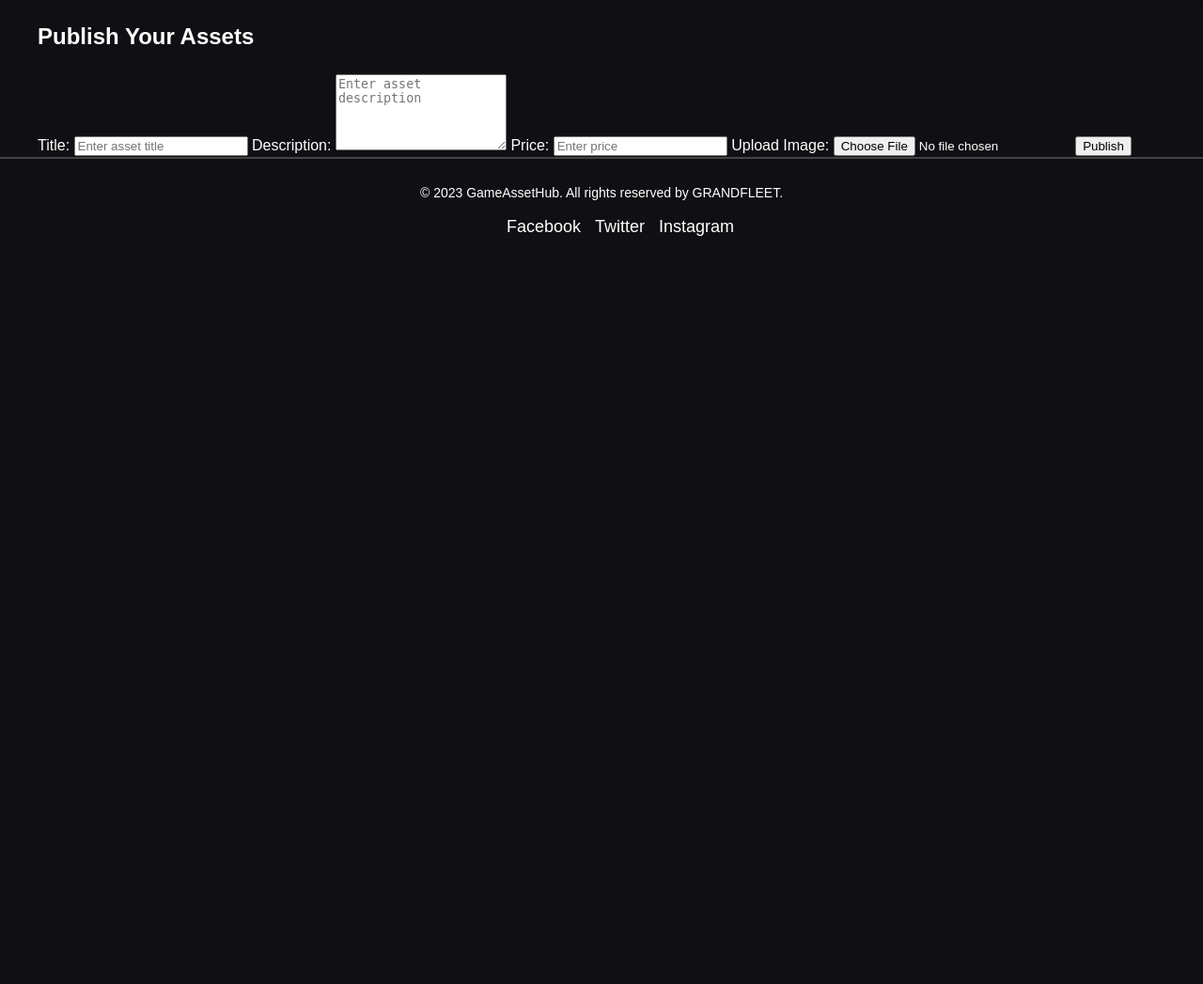
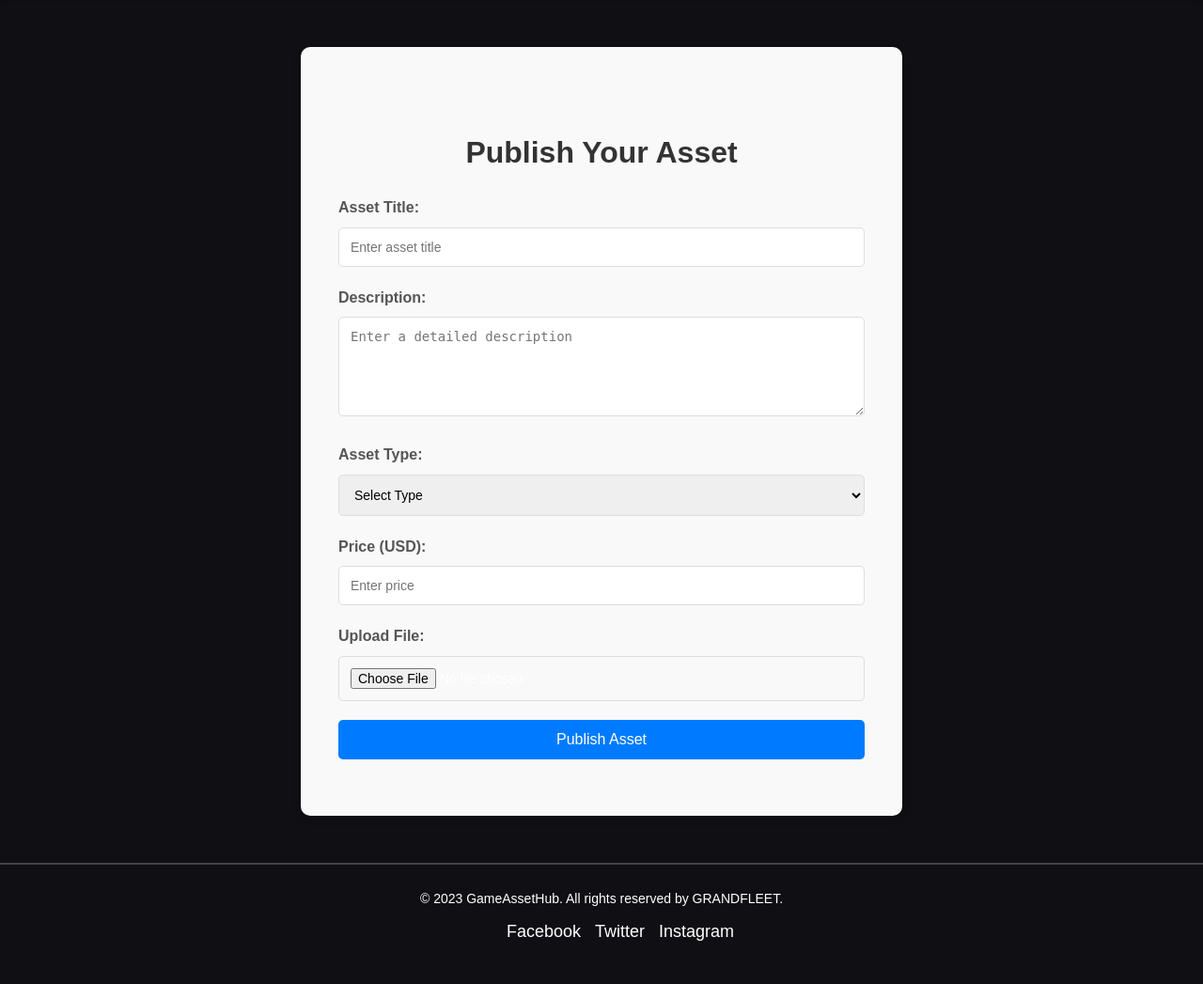
Before and after one commit to tasifhe/GameAssetHub, a Django app: page /publish/ in a window 1280 px wide. Shown: the part 112-1159 px from the top of the page at 94% size. Before the commit the page ends 363 px from the top, so only its background shows below. Run offline with Django 4.2, Linux system fonts and the light colour scheme.

Commit message:
minor change

```diff
--- a/assets/static/css/styles.css
+++ b/assets/static/css/styles.css
@@ -165,13 +165,16 @@ body {
 .profile-dropdown .dropdown-menu {
     display: none;
     position: absolute;
-    top: calc(100% + 10px); /* Added spacing below the button */
+    top: 100%;
     right: 0;
-    background-color: #222; /* Darker dropdown background */
-    box-shadow: 0 4px 8px rgba(0, 0, 0, 0.2); /* Enhanced shadow */
-    border-radius: 8px;
+    background-color: #fff;
+    border: 1px solid #ddd;
+    border-radius: 5px;
+    box-shadow: 0 4px 8px rgba(0, 0, 0, 0.1);
     z-index: 1000;
-    animation: fadeIn 0.3s ease; /* Smooth fade-in animation */
+    width: max-content;
+    min-width: 150px;
+    animation: fadeIn 0.3s ease;
 }
 
 .profile-dropdown:hover .dropdown-menu {
@@ -180,14 +183,14 @@ body {
 
 .profile-dropdown .dropdown-menu a {
     display: block;
-    padding: 12px 20px; /* Increased padding for better spacing */
-    color: #ffffff;
+    padding: 10px 15px;
+    color: #333;
     text-decoration: none;
     transition: background-color 0.3s ease;
 }
 
 .profile-dropdown .dropdown-menu a:hover {
-    background-color: #007bff; /* Highlight menu item on hover */
+    background-color: #f4f4f4;
 }
 
 /* Hero Section */
@@ -522,3 +525,139 @@ footer .social-links li a:hover {
 .auth-section p a:hover {
     text-decoration: underline;
 }
+
+/* Publish Section */
+.publish-section {
+    padding: 60px 20px;
+    background-color: #f9f9f9;
+    border-radius: 10px;
+    box-shadow: 0 4px 8px rgba(0, 0, 0, 0.1);
+    max-width: 600px;
+    margin: 50px auto;
+    text-align: center;
+}
+
+.publish-section h1 {
+    font-size: 32px;
+    margin-bottom: 20px;
+    color: #333;
+    font-weight: bold;
+}
+
+.publish-section form {
+    text-align: left;
+}
+
+.publish-section label {
+    display: block;
+    margin-bottom: 8px;
+    font-weight: bold;
+    color: #555;
+}
+
+.publish-section input,
+.publish-section textarea,
+.publish-section select {
+    width: 100%;
+    padding: 12px;
+    margin-bottom: 20px;
+    border: 1px solid #ddd;
+    border-radius: 5px;
+    font-size: 14px;
+    box-sizing: border-box;
+    transition: border-color 0.3s ease;
+}
+
+.publish-section input:focus,
+.publish-section textarea:focus,
+.publish-section select:focus {
+    border-color: #007bff;
+    outline: none;
+}
+
+.publish-section .button {
+    width: 100%;
+    padding: 12px;
+    background-color: #007bff;
+    color: #fff;
+    border: none;
+    border-radius: 5px;
+    font-size: 16px;
+    cursor: pointer;
+    transition: background-color 0.3s ease, transform 0.2s ease;
+}
+
+.publish-section .button:hover {
+    background-color: #0056b3;
+    transform: scale(1.05);
+}
+
+/* Contact Section */
+.contact-section {
+    padding: 60px 20px;
+    background-color: #f9f9f9;
+    border-radius: 10px;
+    box-shadow: 0 4px 8px rgba(0, 0, 0, 0.1);
+    max-width: 600px;
+    margin: 50px auto;
+    text-align: center;
+}
+
+.contact-section h1 {
+    font-size: 32px;
+    margin-bottom: 20px;
+    color: #333;
+    font-weight: bold;
+}
+
+.contact-section p {
+    font-size: 16px;
+    margin-bottom: 30px;
+    color: #555;
+}
+
+.contact-section form {
+    text-align: left;
+}
+
+.contact-section label {
+    display: block;
+    margin-bottom: 8px;
+    font-weight: bold;
+    color: #555;
+}
+
+.contact-section input,
+.contact-section textarea {
+    width: 100%;
+    padding: 12px;
+    margin-bottom: 20px;
+    border: 1px solid #ddd;
+    border-radius: 5px;
+    font-size: 14px;
+    box-sizing: border-box;
+    transition: border-color 0.3s ease;
+}
+
+.contact-section input:focus,
+.contact-section textarea:focus {
+    border-color: #007bff;
+    outline: none;
+}
+
+.contact-section .button {
+    width: 100%;
+    padding: 12px;
+    background-color: #007bff;
+    color: #fff;
+    border: none;
+    border-radius: 5px;
+    font-size: 16px;
+    cursor: pointer;
+    transition: background-color 0.3s ease, transform 0.2s ease;
+}
+
+.contact-section .button:hover {
+    background-color: #0056b3;
+    transform: scale(1.05);
+}
--- a/assets/templates/publish.html
+++ b/assets/templates/publish.html
@@ -1,19 +1,34 @@
-{% extends 'base.html' %}
-{% block title %}Publish - GameAssetHub{% endblock %}
+{% extends "base.html" %}
+{% block title %}Publish Asset - GameAssetHub{% endblock %}
 {% block content %}
-<section class="publish">
+<section class="publish-section">
     <div class="container">
-        <h1>Publish Your Assets</h1>
-        <form action="#" method="post" enctype="multipart/form-data">
-            <label for="title">Title:</label>
+        <h1>Publish Your Asset</h1>
+        <form action="/publish/" method="POST" enctype="multipart/form-data">
+            {% csrf_token %}
+            <label for="title">Asset Title:</label>
             <input type="text" id="title" name="title" placeholder="Enter asset title" required>
+
             <label for="description">Description:</label>
-            <textarea id="description" name="description" rows="5" placeholder="Enter asset description" required></textarea>
-            <label for="price">Price:</label>
-            <input type="number" id="price" name="price" step="0.01" placeholder="Enter price" required>
-            <label for="image">Upload Image:</label>
-            <input type="file" id="image" name="image" required>
-            <button type="submit">Publish</button>
+            <textarea id="description" name="description" rows="5" placeholder="Enter a detailed description" required></textarea>
+
+            <label for="type">Asset Type:</label>
+            <select id="type" name="type" required>
+                <option value="">Select Type</option>
+                <option value="3D">3D Model</option>
+                <option value="Textures">Texture</option>
+                <option value="Audio">Audio</option>
+                <option value="Scripts">Script</option>
+                <option value="Animations">Animation</option>
+            </select>
+
+            <label for="price">Price (USD):</label>
+            <input type="number" id="price" name="price" placeholder="Enter price" min="0" step="0.01" required>
+
+            <label for="file">Upload File:</label>
+            <input type="file" id="file" name="file" required>
+
+            <button type="submit" class="button">Publish Asset</button>
         </form>
     </div>
 </section>
```
Also changed, not shown: assets/templates/contact.html (+10 -5 lines).
